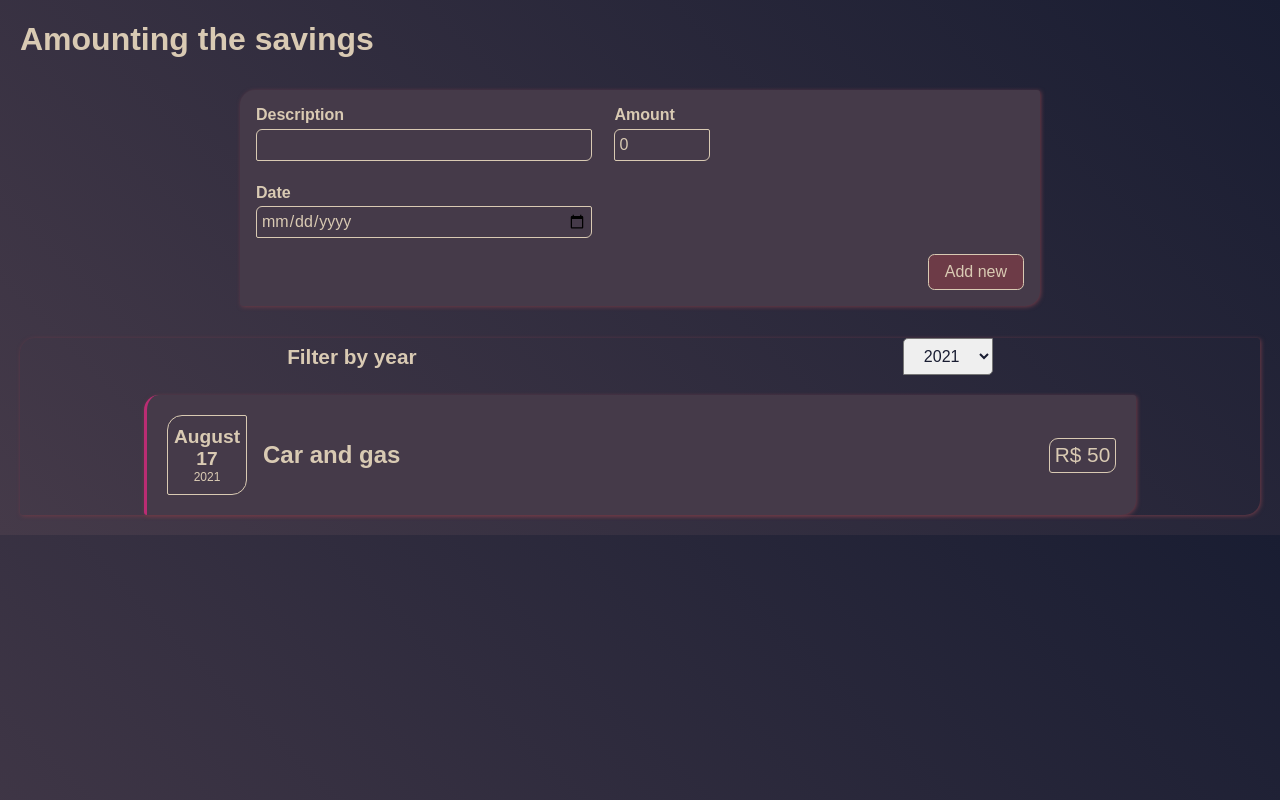
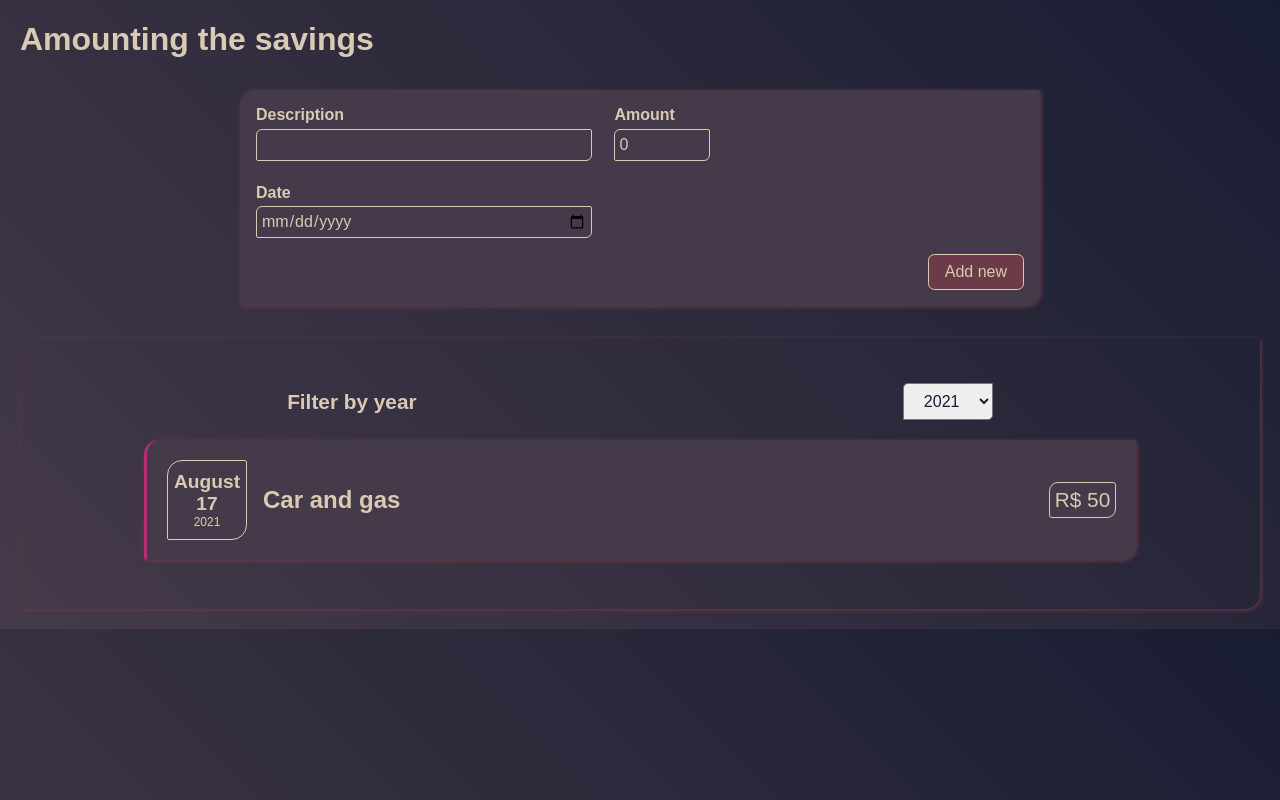
Before and after one commit to israeldvd/amounts-monitor, a React (Create React App) app in the folder react-complete/: page / in a window 1280 px wide. Built offline with nearby package versions, Linux system fonts and the light colour scheme; a web font is replaced by a local one.

Commit message:
Add space inside item listing
- Increase padding for the 'group' filter and items

```diff
--- a/react-complete/src/components/Amounts/Items.css
+++ b/react-complete/src/components/Amounts/Items.css
@@ -4,3 +4,8 @@
     width: 50rem;
     max-width: 90%;
 }
+
+
+.item-listing {
+    padding: 1.8rem 0;
+}
```
